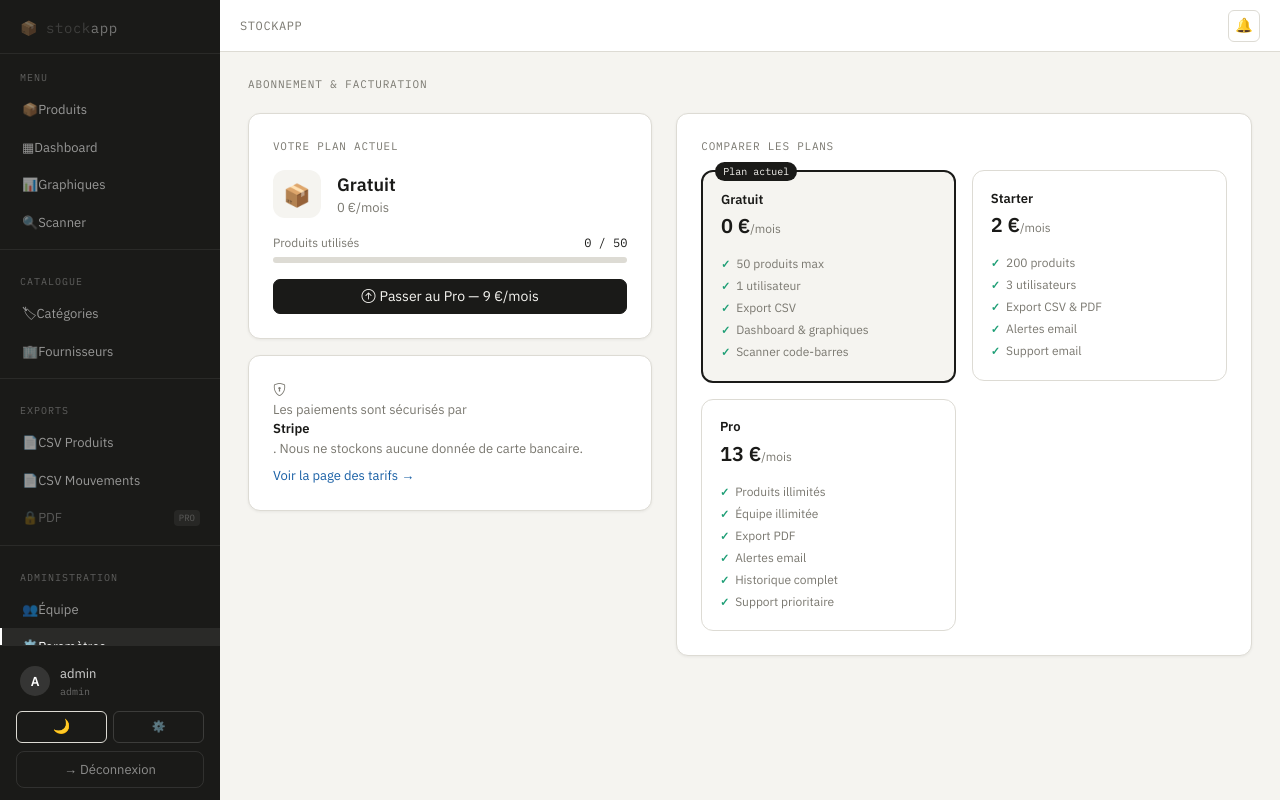
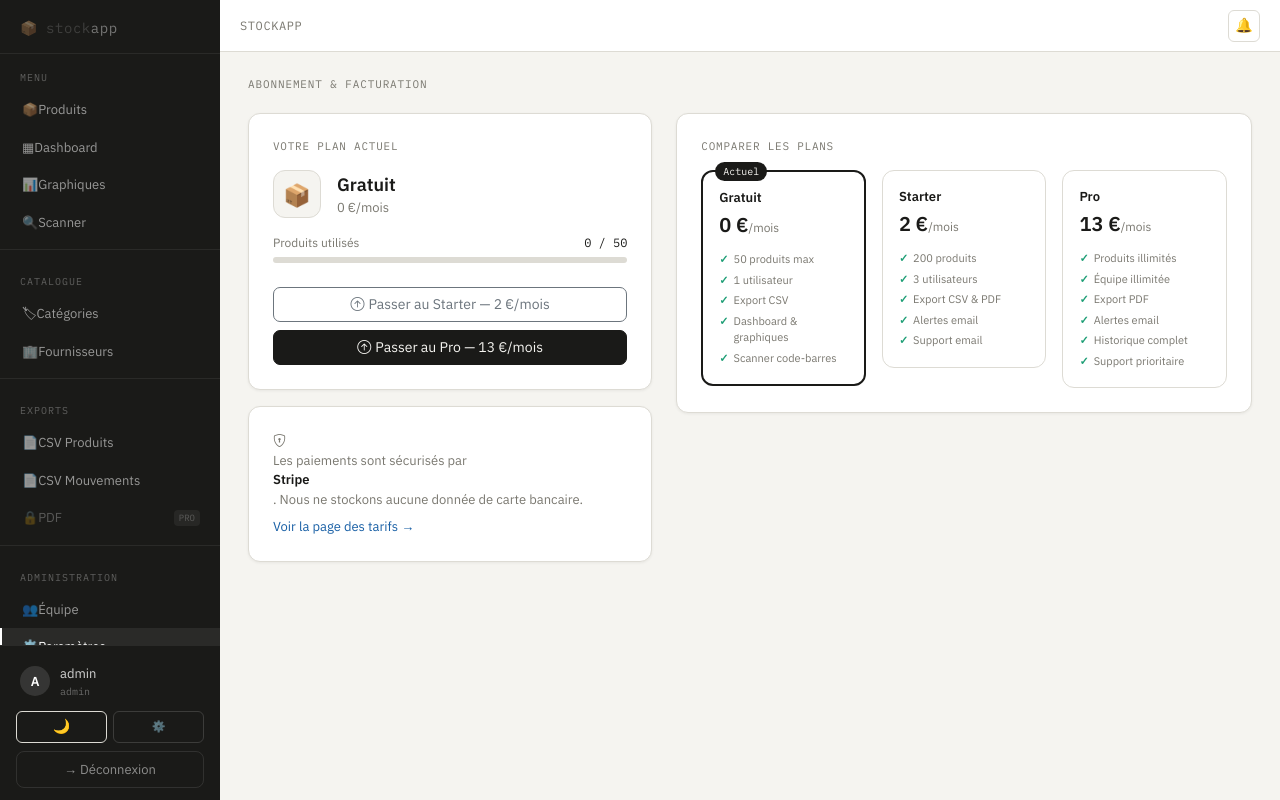
Before and after one commit to AppStock92/stockap, a Flask app: page /abonnement in a window 1280 px wide. Run offline with Flask 3, Linux system fonts and the light colour scheme; a user stored in the database is signed in; data that the repository does not hold is empty; some libraries are stand-ins or nearby versions.

Commit message:
fix prix abonnement 2€ starter / 13€ pro

```diff
--- a/templates/abonnement.html
+++ b/templates/abonnement.html
@@ -6,17 +6,18 @@
 
 <div class="row g-4">
 
-  <!-- Statut actuel -->
+  <!-- Plan actuel -->
   <div class="col-12 col-md-5">
     <div class="card p-4 mb-3">
       <div class="card-header-label mb-3">Votre plan actuel</div>
 
-      {% set plan = plans[entreprise.plan] if entreprise.plan in plans else plans.free %}
+      {% set plan = plans[entreprise.plan] if entreprise and entreprise.plan in plans else plans.free %}
       <div class="d-flex align-items-center gap-3 mb-3">
         <div style="width:48px;height:48px;border-radius:12px;
-                    background:{% if entreprise.plan == 'pro' %}#1A1A18{% else %}var(--bs-body-bg){% endif %};
+                    background:{% if est_pro %}#1A1A18{% else %}var(--bs-body-bg){% endif %};
+                    border:1px solid var(--bs-border-color);
                     display:flex;align-items:center;justify-content:center;font-size:22px">
-          {% if entreprise.plan == 'pro' %}⭐{% else %}📦{% endif %}
+          {% if est_pro %}⭐{% else %}📦{% endif %}
         </div>
         <div>
           <div style="font-size:18px;font-weight:600">{{ plan.nom }}</div>
@@ -24,57 +25,50 @@
         </div>
       </div>
 
-      {% if entreprise.stripe_status %}
-        <div style="font-size:12px;margin-bottom:1rem">
-          Statut :
-          {% if entreprise.stripe_status == 'active' %}
-            <span style="color:#1D9E75;font-weight:500">● Actif</span>
-          {% elif entreprise.stripe_status == 'past_due' %}
-            <span style="color:#E24B4A;font-weight:500">● Paiement en retard</span>
-          {% elif entreprise.stripe_status == 'canceled' %}
-            <span style="color:var(--muted)">● Annulé</span>
-          {% else %}
-            <span style="color:var(--muted)">{{ entreprise.stripe_status }}</span>
-          {% endif %}
-        </div>
-      {% endif %}
-
-      <!-- Utilisation produits -->
-      {% with nb=entreprise.produits|length, lim=entreprise.limite_produits %}
-      <div style="margin-bottom:1rem">
+      {% if entreprise %}
+      {% set nb = entreprise.produits|length %}
+      {% set lim = limites.produits if limites else 50 %}
+      <div class="mb-4">
         <div style="display:flex;justify-content:space-between;font-size:12px;margin-bottom:5px">
           <span style="color:var(--muted)">Produits utilisés</span>
-          <span style="font-family:'IBM Plex Mono',monospace">
-            {{ nb }} / {% if lim > 999 %}∞{% else %}{{ lim }}{% endif %}
-          </span>
+          <span style="font-family:var(--mono)">{{ nb }} / {% if lim > 999 %}∞{% else %}{{ lim }}{% endif %}</span>
         </div>
         <div style="height:6px;background:var(--bs-border-color);border-radius:3px;overflow:hidden">
           <div style="height:100%;border-radius:3px;
-                      width:{% if lim > 999 %}{{ [nb * 2, 100]|min }}{% else %}{{ [(nb / lim * 100)|int, 100]|min }}{% endif %}%;
-                      background:{% if lim <= 999 and nb >= lim %}#E24B4A{% elif lim <= 999 and nb >= lim * 0.8 %}#EF9F27{% else %}#1D9E75{% endif %};
-                      transition:width .4s"></div>
+                      width:{% if lim > 999 %}{{ [nb*2,100]|min }}{% else %}{{ [(nb/lim*100)|int,100]|min }}{% endif %}%;
+                      background:{% if lim<=999 and nb>=lim %}#E24B4A{% elif lim<=999 and nb>=lim*0.8 %}#EF9F27{% else %}#1D9E75{% endif %}">
+          </div>
         </div>
       </div>
-      {% endwith %}
+      {% endif %}
 
-      {% if entreprise.plan == 'free' %}
+      {% if not est_pro %}
+      <div class="d-flex flex-column gap-2">
+        {% if plan_actuel == 'free' %}
+        <form method="POST" action="{{ url_for('stripe_checkout', plan_id='starter') }}">
+          <input type="hidden" name="csrf_token" value="{{ csrf_token() }}">
+          <button type="submit" class="btn btn-outline-secondary w-100">
+            <i class="bi bi-arrow-up-circle me-1"></i>Passer au Starter — 2 €/mois
+          </button>
+        </form>
+        {% endif %}
         <form method="POST" action="{{ url_for('stripe_checkout', plan_id='pro') }}">
           <input type="hidden" name="csrf_token" value="{{ csrf_token() }}">
           <button type="submit" class="btn btn-brand w-100">
-            <i class="bi bi-arrow-up-circle me-1"></i>Passer au Pro — 9 €/mois
+            <i class="bi bi-arrow-up-circle me-1"></i>Passer au Pro — 13 €/mois
           </button>
         </form>
-      {% elif entreprise.stripe_customer_id %}
-        <form method="POST" action="{{ url_for('stripe_portail') }}">
-          <input type="hidden" name="csrf_token" value="{{ csrf_token() }}">
-          <button type="submit" class="btn btn-outline-secondary w-100">
-            <i class="bi bi-credit-card me-1"></i>Gérer l'abonnement
-          </button>
-        </form>
+      </div>
+      {% elif entreprise and entreprise.stripe_customer_id %}
+      <form method="POST" action="{{ url_for('stripe_portail') }}">
+        <input type="hidden" name="csrf_token" value="{{ csrf_token() }}">
+        <button type="submit" class="btn btn-outline-secondary w-100">
+          <i class="bi bi-credit-card me-1"></i>Gérer l'abonnement
+        </button>
+      </form>
       {% endif %}
     </div>
 
-    <!-- Stripe info -->
     <div class="card p-4" style="font-size:13px;color:var(--muted)">
       <i class="bi bi-shield-lock me-1"></i>
       Les paiements sont sécurisés par <strong style="color:var(--bs-body-color)">Stripe</strong>.
@@ -85,30 +79,27 @@
     </div>
   </div>
 
-  <!-- Comparaison des plans -->
+  <!-- Comparaison plans -->
   <div class="col-12 col-md-7">
     <div class="card p-4">
       <div class="card-header-label mb-3">Comparer les plans</div>
       <div class="row g-3">
         {% for plan_id, plan in plans.items() %}
-        <div class="col-6">
-          <div style="border:{% if entreprise.plan == plan_id %}2px solid var(--bs-body-color){% else %}1px solid var(--bs-border-color){% endif %};
-                      border-radius:12px;padding:1.1rem;position:relative;
-                      {% if entreprise.plan == plan_id %}background:var(--bs-body-bg){% endif %}">
-            {% if entreprise.plan == plan_id %}
-              <span style="position:absolute;top:-10px;left:12px;background:var(--bs-body-color);
-                           color:var(--bs-body-bg);font-size:10px;padding:2px 8px;
-                           border-radius:10px;font-family:'IBM Plex Mono',monospace">
-                Plan actuel
-              </span>
+        <div class="col-{% if plans|length == 3 %}4{% else %}6{% endif %}">
+          <div style="border:{% if plan_actuel==plan_id %}2px solid var(--bs-body-color){% else %}1px solid var(--bs-border-color){% endif %};
+                      border-radius:12px;padding:1rem;position:relative">
+            {% if plan_actuel == plan_id %}
+            <span style="position:absolute;top:-10px;left:12px;background:var(--bs-body-color);
+                         color:var(--bs-body-bg);font-size:10px;padding:2px 8px;
+                         border-radius:10px;font-family:var(--mono)">Actuel</span>
             {% endif %}
             <div style="font-size:13px;font-weight:600;margin-bottom:2px">{{ plan.nom }}</div>
-            <div style="font-size:20px;font-weight:700;margin-bottom:.75rem">
+            <div style="font-size:20px;font-weight:700;margin-bottom:.6rem">
               {{ plan.prix }} €<span style="font-size:12px;font-weight:400;color:var(--muted)">/mois</span>
             </div>
             {% for feat in plan.features %}
-            <div style="font-size:12px;color:var(--muted);padding:2px 0;display:flex;align-items:center;gap:6px">
-              <span style="color:#1D9E75;font-weight:700;font-size:11px">✓</span>{{ feat }}
+            <div style="font-size:11px;color:var(--muted);padding:2px 0;display:flex;gap:5px">
+              <span style="color:#1D9E75;font-weight:700;flex-shrink:0">✓</span>{{ feat }}
             </div>
             {% endfor %}
           </div>
```
